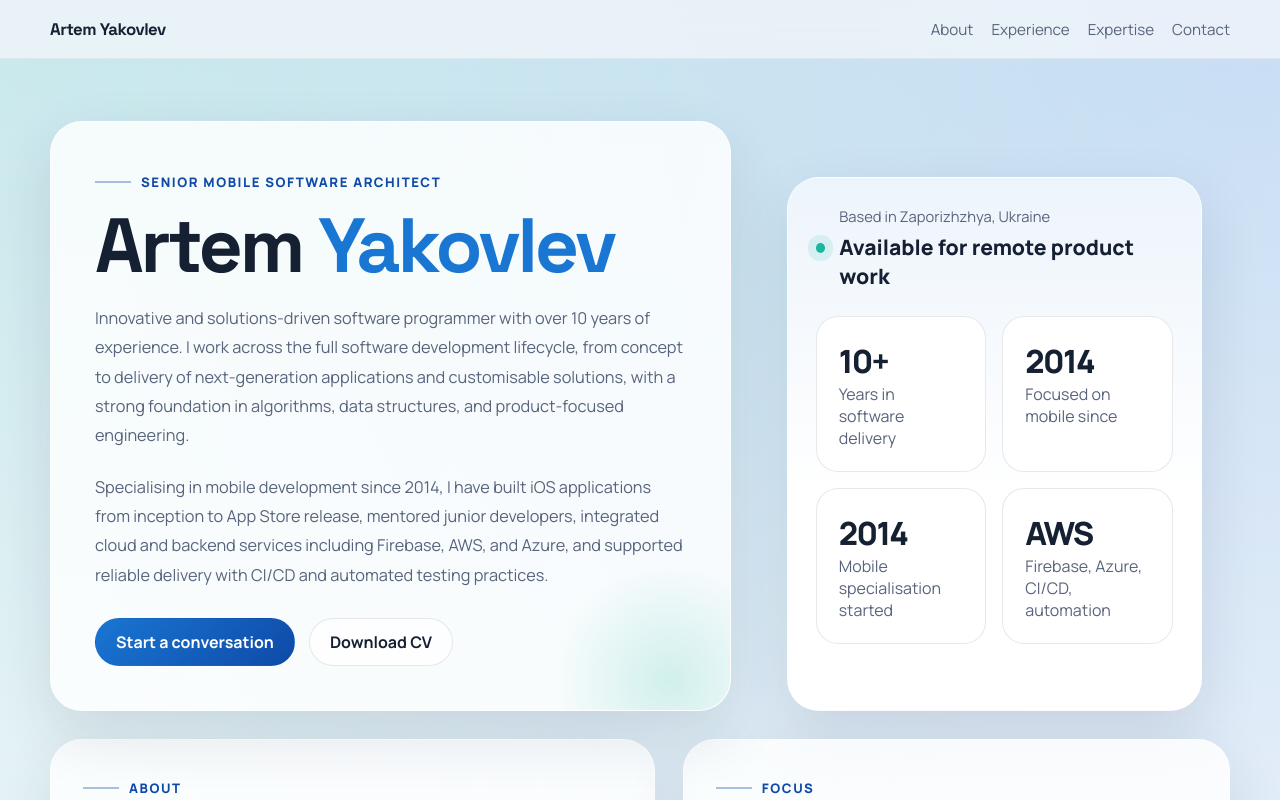
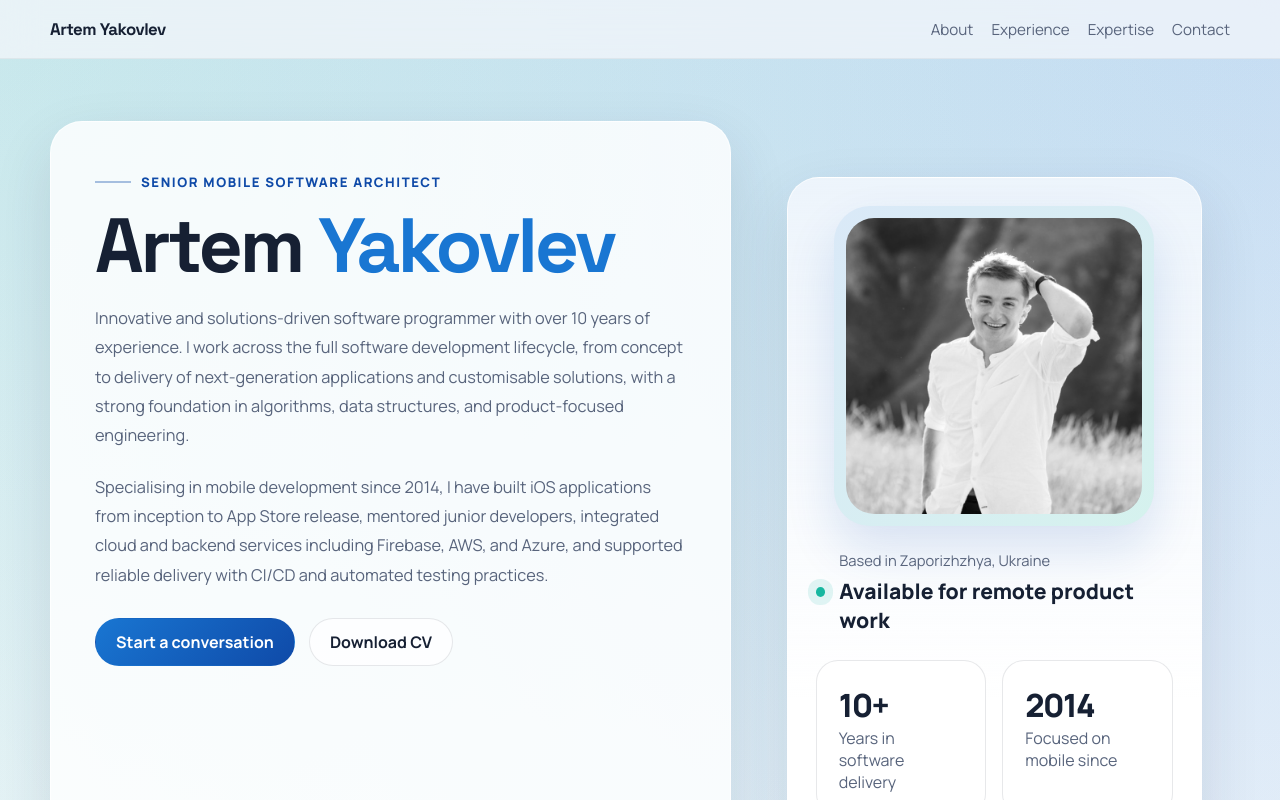
Before and after one commit to yakovlev0509/artemyakovlev.me, a plain HTML site: page index.html in a window 1280 px wide. Shown: the top 800 px of the page. Drawn offline with Linux system fonts and the light colour scheme.

Commit message:
Add portrait and rename asset

```diff
--- a/index.html
+++ b/index.html
@@ -232,6 +232,25 @@
         background:
           linear-gradient(180deg, rgba(25, 118, 210, 0.08) 0%, rgba(255, 255, 255, 0.94) 60%),
           var(--surface-strong);
+      }
+
+      .portrait-frame {
+        width: min(100%, 320px);
+        margin: 0 auto 24px;
+        padding: 12px;
+        border-radius: 36px;
+        background:
+          linear-gradient(135deg, rgba(25, 118, 210, 0.16), rgba(23, 183, 160, 0.18)),
+          #fff;
+        box-shadow: 0 24px 50px rgba(15, 74, 168, 0.14);
+      }
+
+      .portrait-frame img {
+        aspect-ratio: 1 / 1;
+        width: 100%;
+        border-radius: 28px;
+        object-fit: cover;
+        filter: grayscale(100%);
       }
 
       .status-dot {
@@ -536,6 +555,12 @@
 
         <aside class="hero-meta">
           <section class="panel identity-card">
+            <div class="portrait-frame">
+              <img
+                src="./Logo.jpeg"
+                alt="Portrait of Artem Yakovlev"
+              />
+            </div>
             <div class="identity-row">
               <span class="status-dot" aria-hidden="true"></span>
               <div>
```
Also changed, not shown: Logo.jpeg (added).
